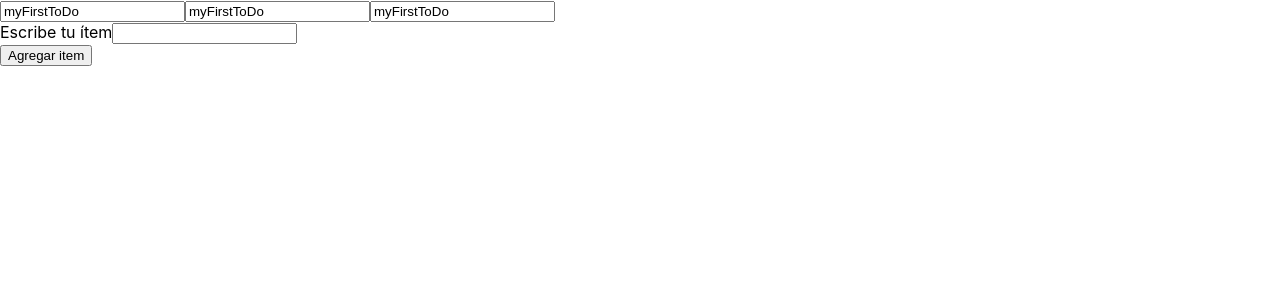
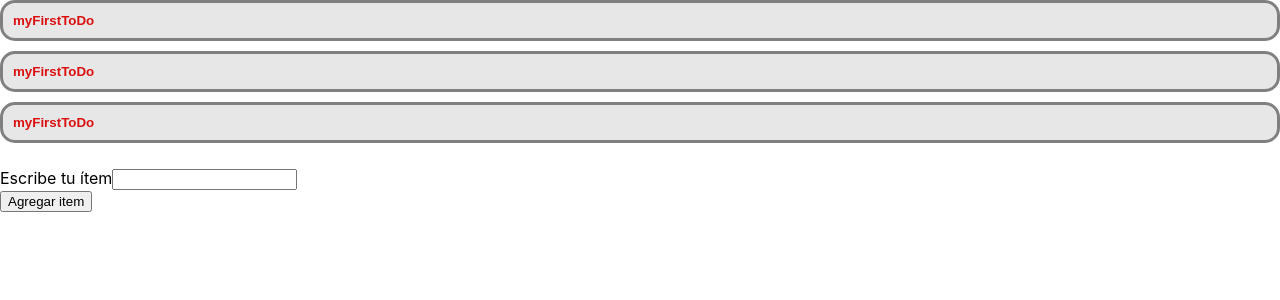
Before and after one commit to team-perejil/todo-list-react-js, a React (Create React App) app: page / in a window 1280 px wide. Shown: the top 300 px of the page. Built offline with nearby package versions, Linux system fonts and the light colour scheme.

Commit message:
style: added style to ToDoPage component

```diff
--- /dev/null
+++ b/src/pages/ToDoPage.css
@@ -0,0 +1,16 @@
+.toDo-list {
+    display: flex;
+    flex-direction: column;
+    gap: 10px;
+    margin-bottom: 25px;
+}
+
+.toDo {
+    padding: 10px;
+    color: rgb(219, 16, 16);
+    font-weight: bold;
+    border-radius: 15px;
+    border: 3px solid grey;
+    background-color: rgba(128, 128, 128, 0.192);
+
+}
--- a/src/pages/ToDoPage.js
+++ b/src/pages/ToDoPage.js
@@ -1,4 +1,5 @@
 import { useState } from "react";
+import "./ToDoPage.css";
 import TodoForm from "../Components/TodoForm";
 
 const ToDoPage = () => {
@@ -15,8 +16,8 @@ const ToDoPage = () => {
   };
 
   return (
-    <>
-      <div>
+    <div className="page-container">
+      <div className="toDo-list">
         {mockTodo.map((toDo) => {
           return (
             <input
@@ -28,7 +29,7 @@ const ToDoPage = () => {
         })}
       </div>
       <TodoForm onAddItem={handlerAddItem} />
-    </>
+    </div>
   );
 };
 
```
